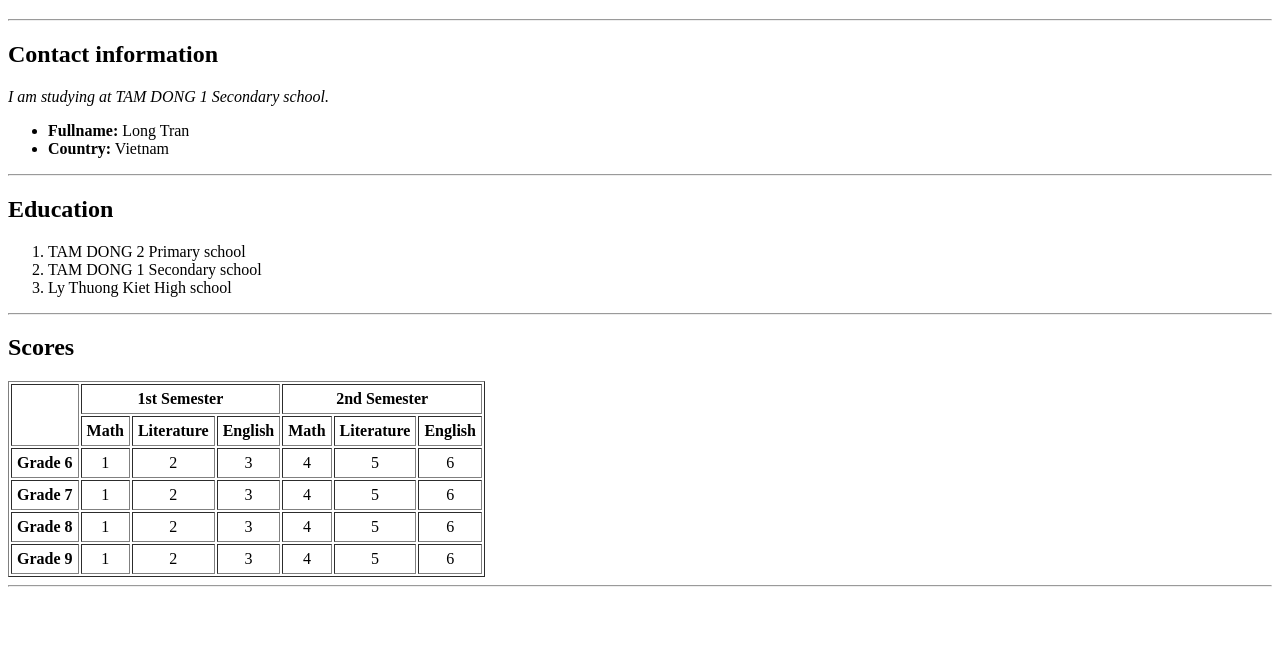
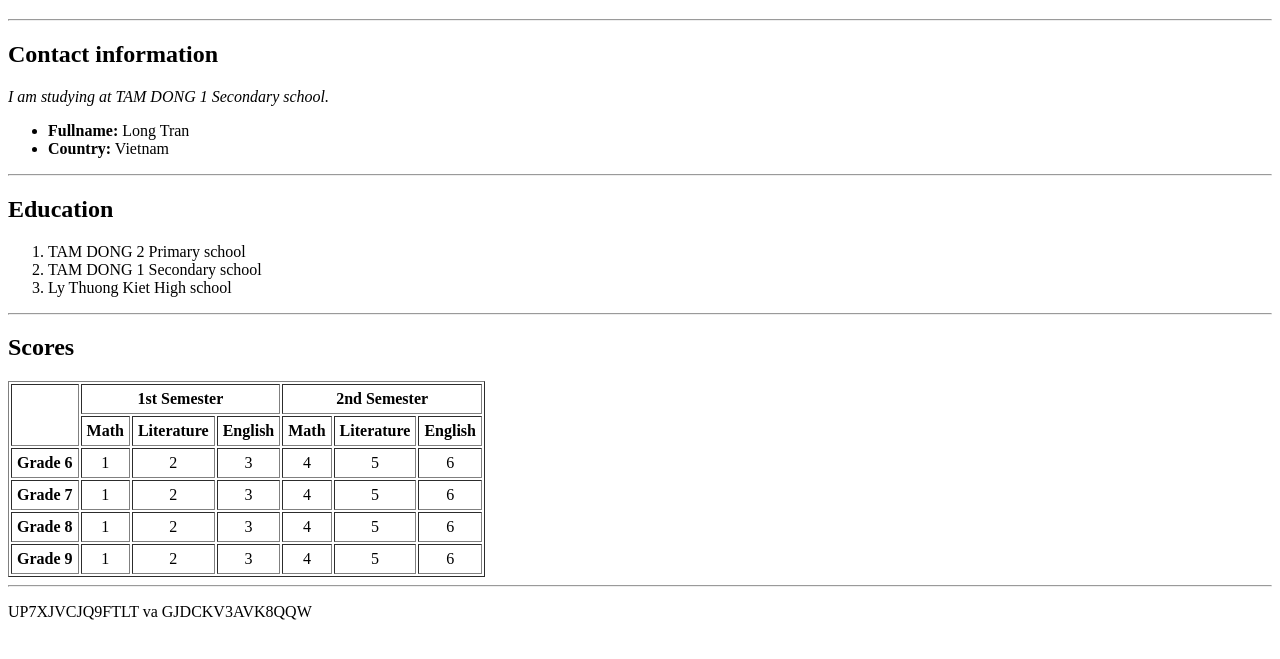
Before and after one commit to iamfallinginloveUwU/course, a plain HTML site: page index.html in a window 1280 px wide. Shown: the part 61-720 px from the top of the page. Drawn offline with Linux system fonts and the light colour scheme.

Commit message:
Update index.html

```diff
--- a/index.html
+++ b/index.html
@@ -80,6 +80,7 @@
         </tr>
     </table>
     <hr>
+<p>UP7XJVCJQ9FTLT va GJDCKV3AVK8QQW</p>
 </body>
 
 </html>
```
